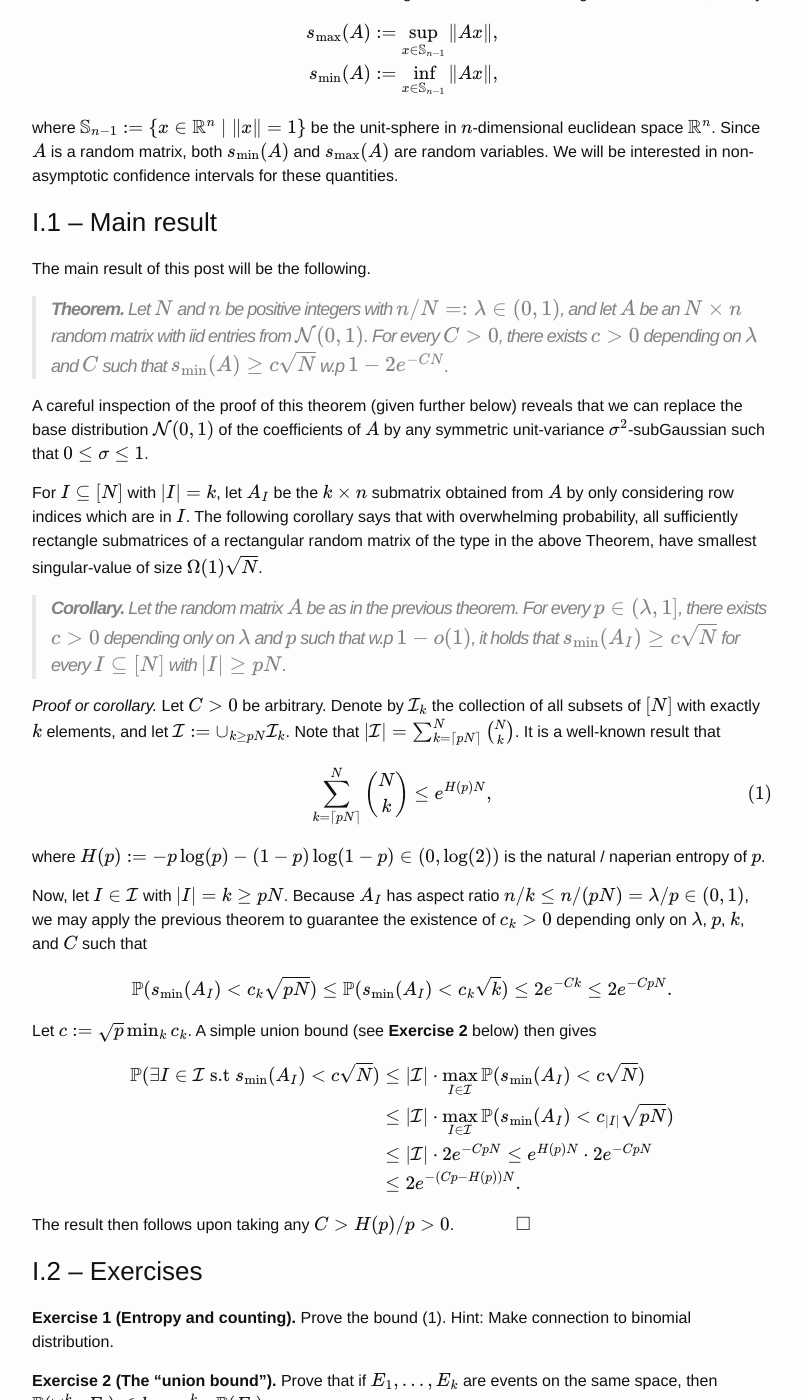
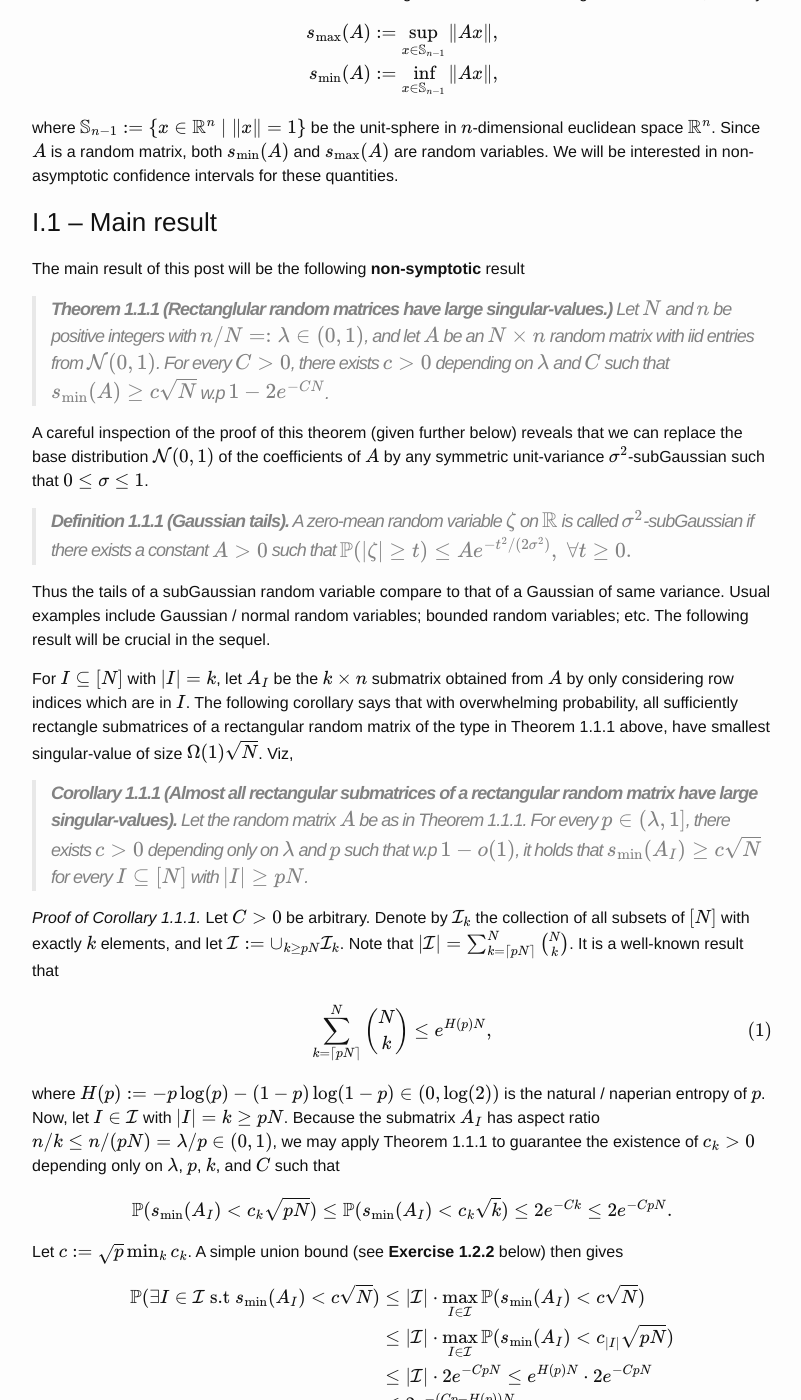
Before and after one commit to dohmatob/dohmatob.github.io, a Jekyll site: the page built from _posts/2020-09-19-rmt.md, in a window 1280 px wide and 1400 px high, scrolled down 1325 px. Shown: the whole window, without its empty margins (238-1039 px from the left). Built offline with Jekyll 4.4.1, drawn with Linux system fonts in a browser that asks for light colours; formulas are drawn with MathJax 3; comment, search, counter and statistics services are not loaded; some of the changed text lies outside the part shown.

```diff
--- a/_posts/2020-09-19-rmt.md
+++ b/_posts/2020-09-19-rmt.md
@@ -105,10 +105,12 @@
 confidence intervals for these quantities.
 
 ### I.1 -- Main result
-The main result of this post will be the following.
+The main result of this post will be the following **non-symptotic** result
 
->**Theorem.** Let $N$ and $n$ be positive integers with $n/N =:
-   \lambda \in (0, 1)$, and let $A$ be an $N\times n$ random matrix
+>**Theorem 1.1.1 (Rectanglular random matrices have large
+singular-values.)**
+Let $N$ and $n$ be positive integers with $n/N =:
+  \lambda \in (0, 1)$, and let $A$ be an $N\times n$ random matrix
    with iid entries from $\mathcal N(0,1)$. For every
    $C>0$, there exists $c>0$ depending on $\lambda$ and $C$ such
    that $s_{\min}(A) \ge c\sqrt{N}$ w.p $1-2e^{-CN}$.
@@ -118,20 +120,34 @@
 $\mathcal N(0,1)$ of the coefficients of $A$ by any symmetric
 unit-variance $\sigma^2$-subGaussian such that $0 \le \sigma \le 1$.
 
+>**Definition 1.1.1 (Gaussian tails).** A zero-mean random variable $\zeta$
+on $\mathbb R$ is called $\sigma^2$-subGaussian if there exists a
+constant $A>0$ such that
+$$
+\mathbb \bP(|\zeta| \ge t) \le Ae^{-t^2/(2\sigma^2)},\;\forall t \ge 0.
+$$
+
+Thus the tails of a subGaussian random variable compare to that of a
+Gaussian of same variance. Usual examples include Gaussian / normal
+random variables; bounded random variables; etc. The following result
+will be crucial in the sequel.
+
+
 For $I \subseteq [N]$ with $|I| = k$, let $A_I$ be the $k \times
 n$ submatrix obtained from $A$ by only considering row indices which
 are in $I$. The following corollary says that with overwhelming
 probability, all sufficiently rectangle submatrices of a rectangular
-random matrix of the type in the above Theorem, have smallest
-singular-value of size $\Omega(1)\sqrt{N}$.
+random matrix of the type in Theorem 1.1.1 above, have smallest
+singular-value of size $\Omega(1)\sqrt{N}$. Viz,
 
->**Corollary.** Let the random matrix $A$ be as in the previous
-   theorem. For every $p \in (\lambda, 1]$, there exists $c > 0$
+>**Corollary 1.1.1 (Almost all rectangular submatrices of a rectangular
+   random matrix have large singular-values).** Let the random matrix
+   $A$ be as in Theorem 1.1.1. For every $p \in (\lambda, 1]$, there exists $c > 0$
    depending only on $\lambda$ and $p$ such that w.p $1-o(1)$, it
    holds that $s_{\min}(A_I) \ge c\sqrt{N}$ for every $I \subseteq
    [N]$ with $|I| \ge pN$.
 
-*Proof or corollary.* Let $C>0$ be arbitrary. Denote by $\mathcal I_k$
+*Proof of Corollary 1.1.1.* Let $C>0$ be arbitrary. Denote by $\mathcal I_k$
  the collection of all subsets of
  $[N]$ with exactly $k$ elements, and let $\mathcal I := \cup_{k \ge
  pN}\mathcal I_k$. Note that $|\mathcal I| = \sum_{k=\lceil
@@ -144,11 +160,11 @@
 
 where $H(p) := -p\log(p) - (1-p)\log(1-p) \in (0,\log(2))$
 is the natural  / naperian entropy of $p$.
-
-Now, let $I \in \mathcal I$ with $|I| = k \ge pN$. Because $A_I$ has aspect
-ratio $n/k \le n/(pN) = \lambda/p \in (0, 1)$, we may apply the
-previous theorem to guarantee the existence of $c_k>0$ depending only
-on $\lambda$, $p$, $k$, and $C$ such that
+Now, let $I \in \mathcal I$ with $|I| = k \ge pN$. Because the
+submatrix $A_I$ has aspect
+ratio $n/k \le n/(pN) = \lambda/p \in (0, 1)$, we may apply Theorem
+1.1.1 to guarantee the existence of $c_k>0$ depending only on
+$\lambda$, $p$, $k$, and $C$ such that
 
 $$
 \bP(s_{\min}(A_I) < c_k\sqrt{pN}) \le
@@ -156,7 +172,7 @@
 $$
 
 Let $c := \sqrt{p}\min_k c_k$. A simple union bound (see **Exercise
-2** below) then gives
+1.2.2** below) then gives
 
 $$
 \begin{split}
@@ -174,18 +190,18 @@
 
 ### I.2 -- Exercises
 
-**Exercise 1 (Entropy and counting).** Prove the bound (1). Hint: Make connection to binomial distribution.
+**Exercise 1.2.1 (Entropy and counting).** Prove the bound (1). Hint: Make connection to binomial distribution.
 
-**Exercise 2 (The "union bound").** Prove that if $E_1,\ldots,E_k$ are events on the same
+**Exercise 1.2.2 (The "union bound").** Prove that if $E_1,\ldots,E_k$ are events on the same
   space, then $\bP(\cup_{i=1}^k E_i) \le k\max_{i=1}^k \bP(E_i)$.
 
-**Exercise 3 (Volume-packing).** Prove that
+**Exercise 1.2.3 (Volume-packing).** Prove that
 the number of balls in $\mathbb R^k$ of radius $1/2$ which can
 be enclosed in $\mathbb S_{k-1}$ is at most $6^k$.
 
 ## II -- Main ingredients
 
-Let $(\mathcal X,d)$ be a metric space, $S \subseteq \mathcal X$, and
+Let $(\mathcal X,d)$ be a (pseudo-)metric space, $S \subseteq \mathcal X$, and
 $\epsilon > 0$. A subset $\mathcal N \subseteq S$ is called
 an $\epsilon$-net for $S$ if every point of $S$ is withing a distance
 of $\epsilon$ from a point of $\mathcal N$. That is, $S \subseteq
@@ -198,50 +214,43 @@
 $\epsilon$-covering number of $S$.
 
 
->**Lemma (covering-number bound).** For every $\epsilon \in (0, 1)$,
-we have the bound $| \enet(S)| \le (3/\epsilon)^k$. More generally, if
+>**Lemma 2.1 (Upper-bound for covering number).** For every $\epsilon \in (0, 1)$,
+we have the bound $| \enet(\mathbb S_{k-1})| \le (3/\epsilon)^k$. More generally, if
 $S$ is a nonempty centrally-symmetric subset of $(\mathbb R^k,\ell_2)$,
 then $| \enet(S) | \le \mathcal (\alpha/\epsilon)^k$, for some
 constant $\alpha$ which is independent of $k$.
 
 The proof is standard and can be carried out via a volume-packing
-argument and is left as an exercise (Hint: workout **Exercise 3** of the
+argument and is left as an exercise (Hint: workout **Exercise 1.2.3** of the
 previous section).
 
-Let us recall some basic notions from geometric probability theory.
-
->**Definition.** A zero-mean random variable $\zeta$ on $\mathbb R$ is called $\sigma^2$-subGaussian if there exists a constant
-$A>0$ such that
-$$
-\mathbb \bP(|\zeta| \ge t) \le Ae^{-t^2/(2\sigma^2)},\;\forall t \ge 0.
-$$
-
-Thus the tails of a subGaussian random variable compare to that of a Gaussian of same variance.
-Usual examples include Gaussian / normal random variables; bounded random variables; etc. The following result will be crucial in the sequel.
-
-For any positive integer $k$, let $\mathbb B_k := \\{x \in \mathbb R^k \text{ s.t } \\|x\\| \le 1\\}$ be the unit-ball in $k$-dimensional euclidean space $\mathbb R^k$ and let $\mathbb S_{k-1} := \\{x \in \mathbb R^k \text{ s.t } \\|x\\| = 1\\}$ be the corresponding unit-sphere.
+For any positive integer $k$, let $\mathbb B_k := \\{x \in \mathbb R^k
+\text{ s.t } \\|x\\| \le 1\\}$ be the unit-ball in $k$-dimensional
+euclidean space $\mathbb R^k$ and let $\mathbb S_{k-1} := \\{x \in
+\mathbb R^k \text{ s.t } \\|x\\| = 1\\}$ be the corresponding
+unit-sphere.
 
 The following two facts will be crucial for the proof of the main
 result above.
 
->**Fact 1 (Gaussian small-ball probability).** *If $X =
+>**Fact 2.1 (Gaussian small-ball probability).** *If $X =
    (X_1,\ldots,X_k) \sim \mathcal N(0,I_k)$, then there exists $C_1>0$
    such that $\bP(\\|X\\| \le u \sqrt{k}) \le (C_1u)^k$ for all $u \ge
    0$.*
 
 *Proof.* $\bP(\\|X\\| \le u \sqrt{k}) = (2\pi)^{-k/2}\int_{u\sqrt{k}\mathbb B_k}e^{-\\|x\\|^2}dx \le (2\pi)^{-k/2}\mbox{vol}(u\sqrt{k}\mathbb B_k) \le (C_1u)^k$, for some $C_1>0$ (which can be made explicit).
 
->**Fact 2 (Spectral-norm upper bound).** *For every $C>0$, there exists $C_0>0$ such that $s_{\max}(A) \le C_0\sqrt{N}$ w.p $1-e^{-CN}$.*
+>**Fact 2.2 (Spectral-norm upper bound).** *For every $C>0$, there exists $C_0>0$ such that $s_{\max}(A) \le C_0\sqrt{N}$ w.p $1-e^{-CN}$.*
 
 *Proof.* See **Fact 2.4** of this [paper by Litvak, Pajor, and Rudelson][1].
 
-## III. -- Proof of the main claim
+## III. -- Proof of the main claim (Theorem 1.1.1)
 
 We are now ready to proof the main claim.
 
-*Proof of the main claim.* Let $\epsilon \in (0, 1)$, to be prescribed
+*Proof of Theorem 1.1.1.* Let $\epsilon \in (0, 1)$, to be prescribed
  later, and let  $\enet$ be a maximal $\epsilon$-net for
- $\mathbb S_{n-1}$. Note that $| \enet | \le (3/\epsilon)^n =
+ $\mathbb S_{n-1}$. By Lemma 2.1, we have $| \enet | \le (3/\epsilon)^n =
  (3/\epsilon)^{\lambda N}$. Now, for
  each $x \in \mathbb S_{n-1}$, there exists $z \in \enet$ such that
  $\\|x-z\\| \le \epsilon$. Writing $Ax = Az + A(x -z)$, the triangle
@@ -301,3 +310,4 @@
 by Mark Rudelson
 
   [1]: http://www-personal.umich.edu/~rudelson/papers/rand-matr.pdf
+  [2]: https://en.wikipedia.org/wiki/Marchenko%E2%80%93Pastur_distribution
```
Also changed, not shown: other parts of _posts/2020-09-19-rmt.md (+1 -1 lines).
